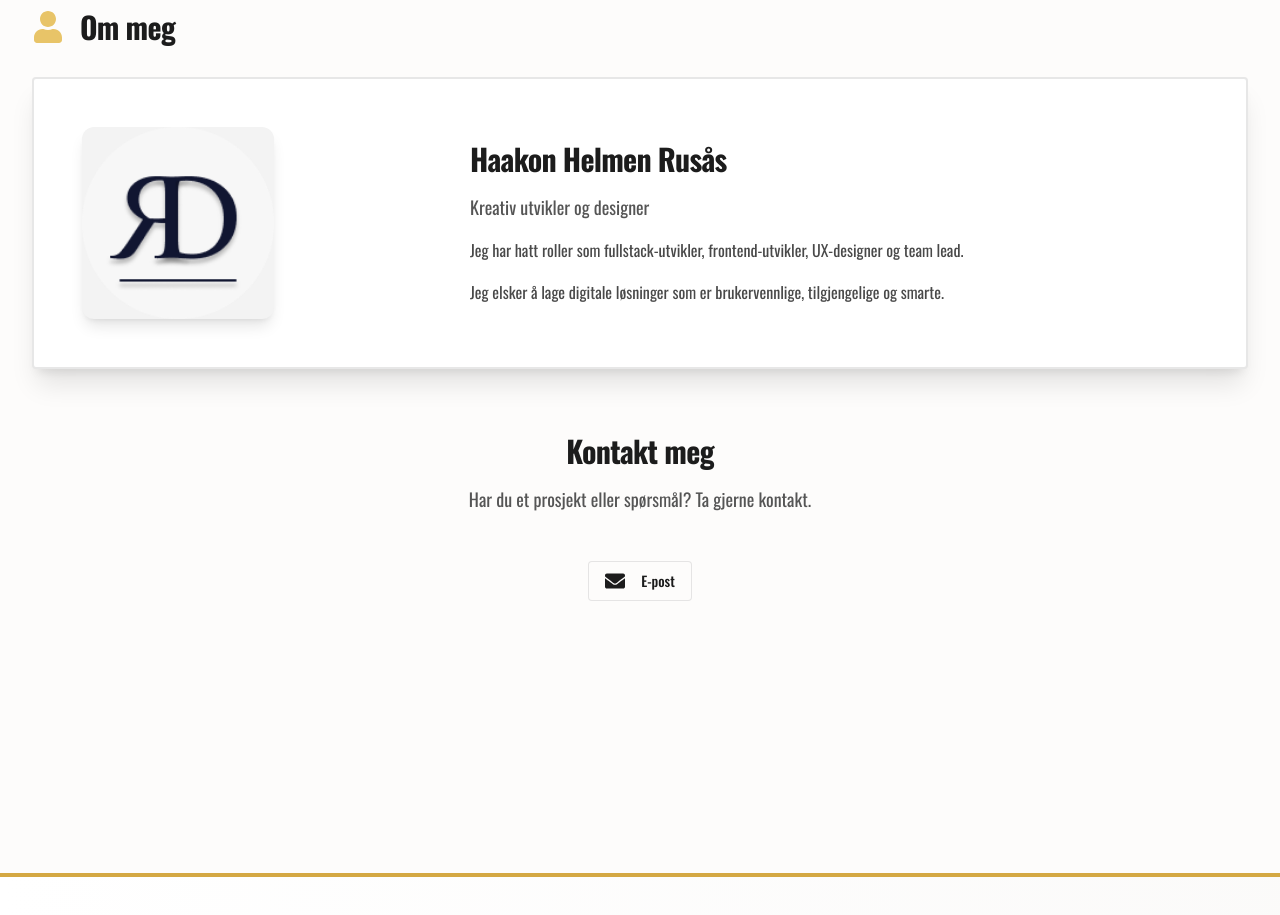
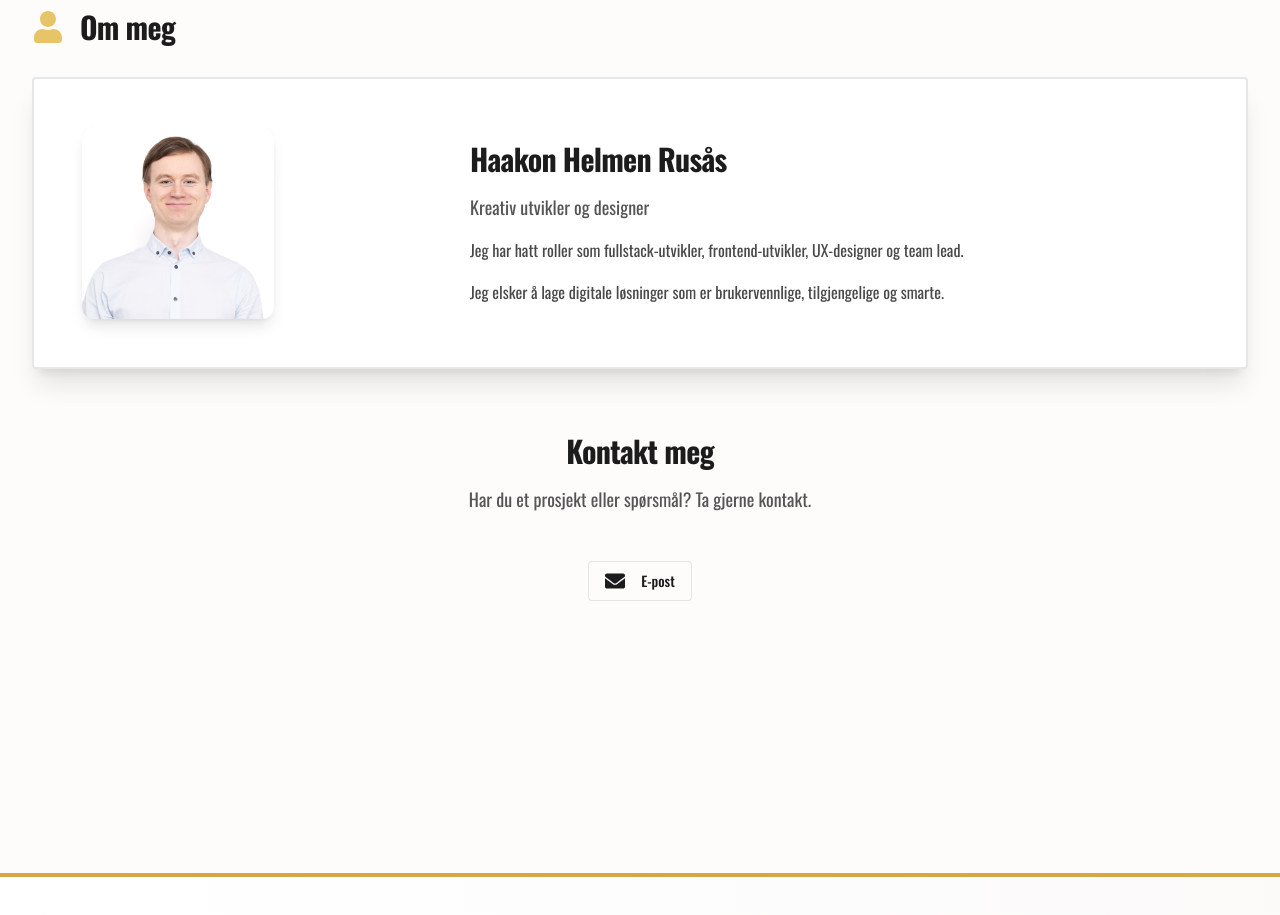
Before and after one commit to haakonhelmenrusas/rusasdesign.no, a Next.js app: page / in a window 1280 px wide. Shown: the part 3340-4255 px from the top of the page. Built offline with nearby package versions, Linux system fonts and the light colour scheme.

Commit message:
feat: replace logo with haakon.jpg in about section

```diff
--- a/components/aboutMe/AboutMe.tsx
+++ b/components/aboutMe/AboutMe.tsx
@@ -15,7 +15,7 @@ export default function AboutMe() {
           <div className="flex justify-center md:justify-start">
             <div className="w-32 h-32 md:w-48 md:h-48 rounded-lg md:rounded-xl bg-muted overflow-hidden shadow-lg">
               <Image
-                src="/assets/logo.png"
+                src="/assets/haakon.jpg"
                 alt="Haakon Helmen Rusås"
                 width={200}
                 height={200}
```
Also changed, not shown: public/assets/haakon.jpg (added).
